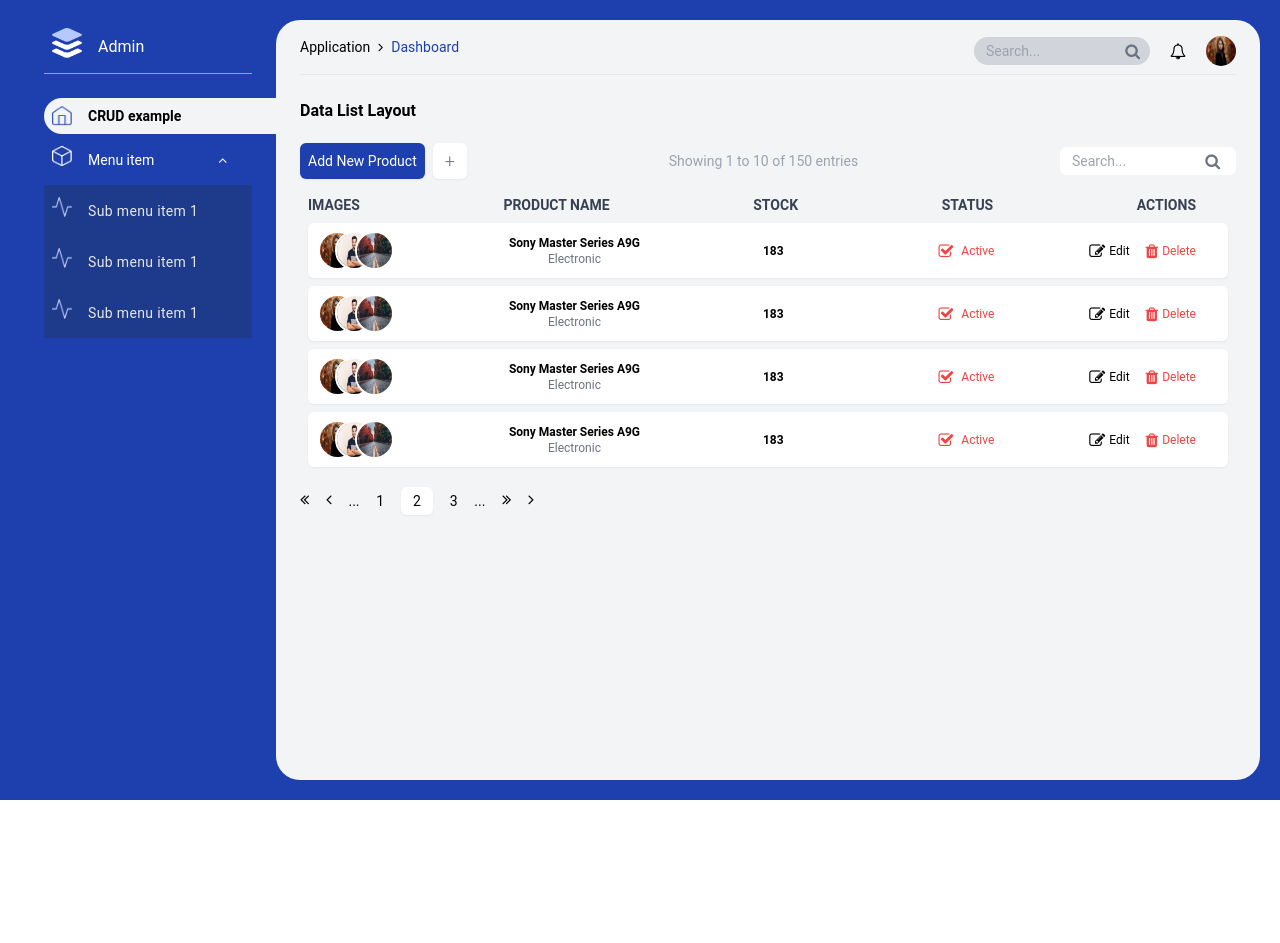
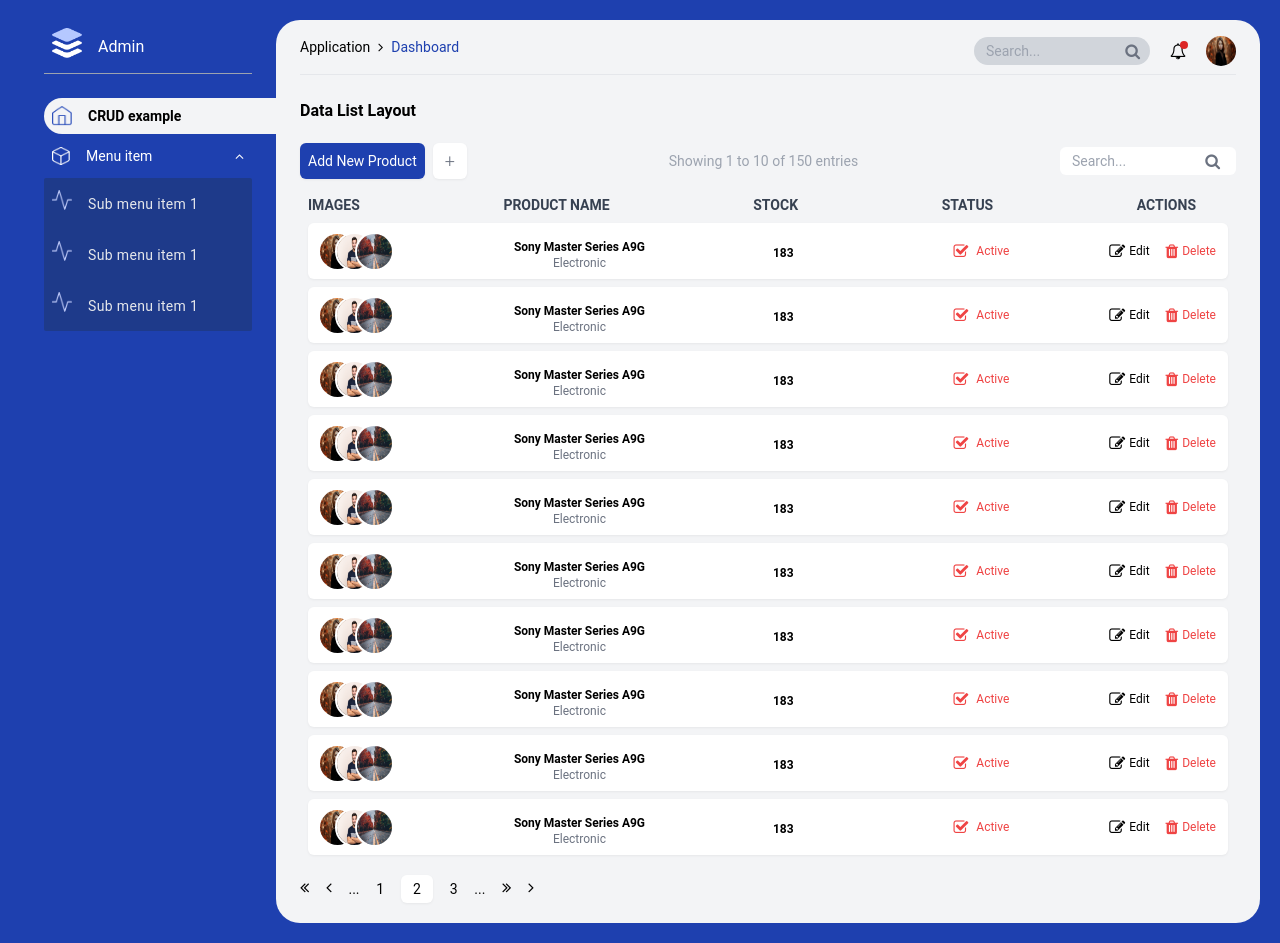
Before and after one commit to Monte-M/pickvibe-task, a Next.js app: page / in a window 1280 px wide. Before the commit the page ends 800 px from the top, so only its background shows below. Built offline with nearby package versions, Linux system fonts and the light colour scheme.

Commit message:
some fixes

```diff
--- a/components/Dashboard/List.jsx
+++ b/components/Dashboard/List.jsx
@@ -2,7 +2,7 @@
 import SingleItem from './SingleItem';
 
 const List = () => {
-  const n = 4;
+  const n = 10;
   return (
     <div>
       <div className='hidden justify-between ml-2 mr-10 text-sm font-bold text-gray-700 mt-4 lg:flex'>
--- a/components/Dashboard/Menu.jsx
+++ b/components/Dashboard/Menu.jsx
@@ -15,6 +15,7 @@
         />
         <i className='fa fa-search absolute sm:right-24 right-16 text-gray-500'></i>
         <i className='fa fa-bell-o mx-5'></i>
+        <div className='h-2 w-2 bg-red-600 absolute sm:right-12 mb-3 right-5  rounded-full'></div>
         <div className='hidden sm:flex items-center'>
           <Image
             className='rounded-full'
--- a/components/Dashboard/SingleItem.jsx
+++ b/components/Dashboard/SingleItem.jsx
@@ -2,7 +2,7 @@
 
 const SingleItem = () => {
   return (
-    <div className='bg-white flex items-center flex-col lg:flex-row py-2 px-3 rounded-md drop-shadow-sm  justify-between pr-8 m-2'>
+    <div className='bg-white flex items-center flex-col lg:flex-row py-2 px-3 rounded-md drop-shadow-sm justify-between m-2 xs:w-auto w-full'>
       <div className='flex items-center relative'>
         <Image
           className='rounded-full '
@@ -30,20 +30,20 @@
           />
         </div>
       </div>
-      <div className='lg:ml-10'>
+      <div className='lg:ml-10 mt-2'>
         <h2 className='text-xs font-bold text-center'>
           Sony Master Series A9G
         </h2>
         <p className='text-xs text-gray-500 text-center'>Electronic</p>
       </div>
-      <div className='lg:ml-12'>
+      <div className='lg:ml-12 mt-1'>
         <h2 className='text-xs font-bold'>183</h2>
       </div>
       <div className='text-red-500 flex lg:ml-20'>
         <i className='fa fa-check-square-o mr-2'></i>
         <h2 className='text-xs text-red-500'>Active</h2>
       </div>
-      <div className='flex lg:ml-5'>
+      <div className='flex lg:ml-5 my-1'>
         <i className='fa fa-pencil-square-o mr-1'></i>
         <h2 className='text-xs mr-4'>Edit</h2>
         <i className='fa fa-trash text-red-500 mr-1'></i>
--- a/components/Menu/MenuContainer.jsx
+++ b/components/Menu/MenuContainer.jsx
@@ -31,10 +31,10 @@
         </h1>
       </div>
       <div
-        className='px-2 py-3 flex items-center'
+        className='px-2 py-3 flex items-center cursor-pointer'
         onClick={() => setToggle(!toggle)}
       >
-        <div className='hidden sm:block'>
+        <div className='hidden sm:flex items-center'>
           <Image
             src='/img/icons/box.png'
             width={20}
@@ -42,9 +42,14 @@
             alt='box-img'
           />
         </div>
-
-        <h4 className='lg:ml-4 ml-1 text-white text-sm'>Menu item </h4>
-        <i className='fa fa-angle-up text-white text-sm lg:ml-16 ml-1'></i>
+        <div className='flex justify-between w-full'>
+          <h4 className='lg:ml-4 ml-1 text-white text-sm'>Menu item </h4>
+          {toggle ? (
+            <i className='fa fa-angle-up text-white text-sm ml-1'></i>
+          ) : (
+            <i className='fa fa-angle-down text-white text-sm ml-1'></i>
+          )}
+        </div>
       </div>
       {toggle && (
         <div className='bg-blue-900 rounded-sm'>
--- a/pages/index.js
+++ b/pages/index.js
@@ -3,7 +3,7 @@
 
 export default function Home() {
   return (
-    <div className='bg-blue-800 asm:h-screen flex'>
+    <div className='bg-blue-800 min-h-screen flex'>
       <MenuContainer />
       <Dashboard />
     </div>
--- a/styles/Home.module.css
+++ /dev/null
@@ -1,3 +0,0 @@
-.container {
-  padding: 0 2rem;
-}
--- a/tailwind.config.js
+++ b/tailwind.config.js
@@ -5,6 +5,8 @@
   ],
   theme: {
     screens: {
+      xs: '525px',
+
       asm: '576px',
 
       sm: '640px',
```
